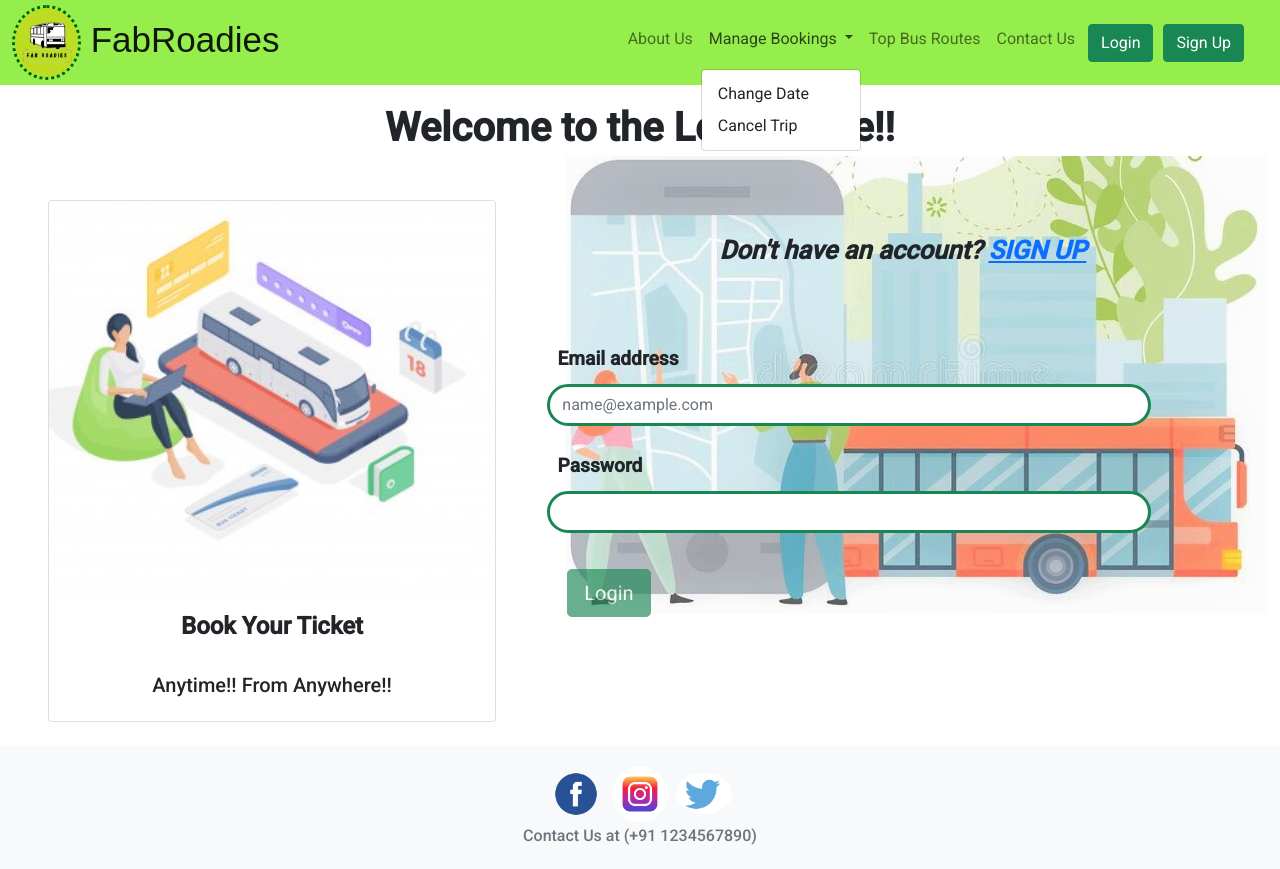
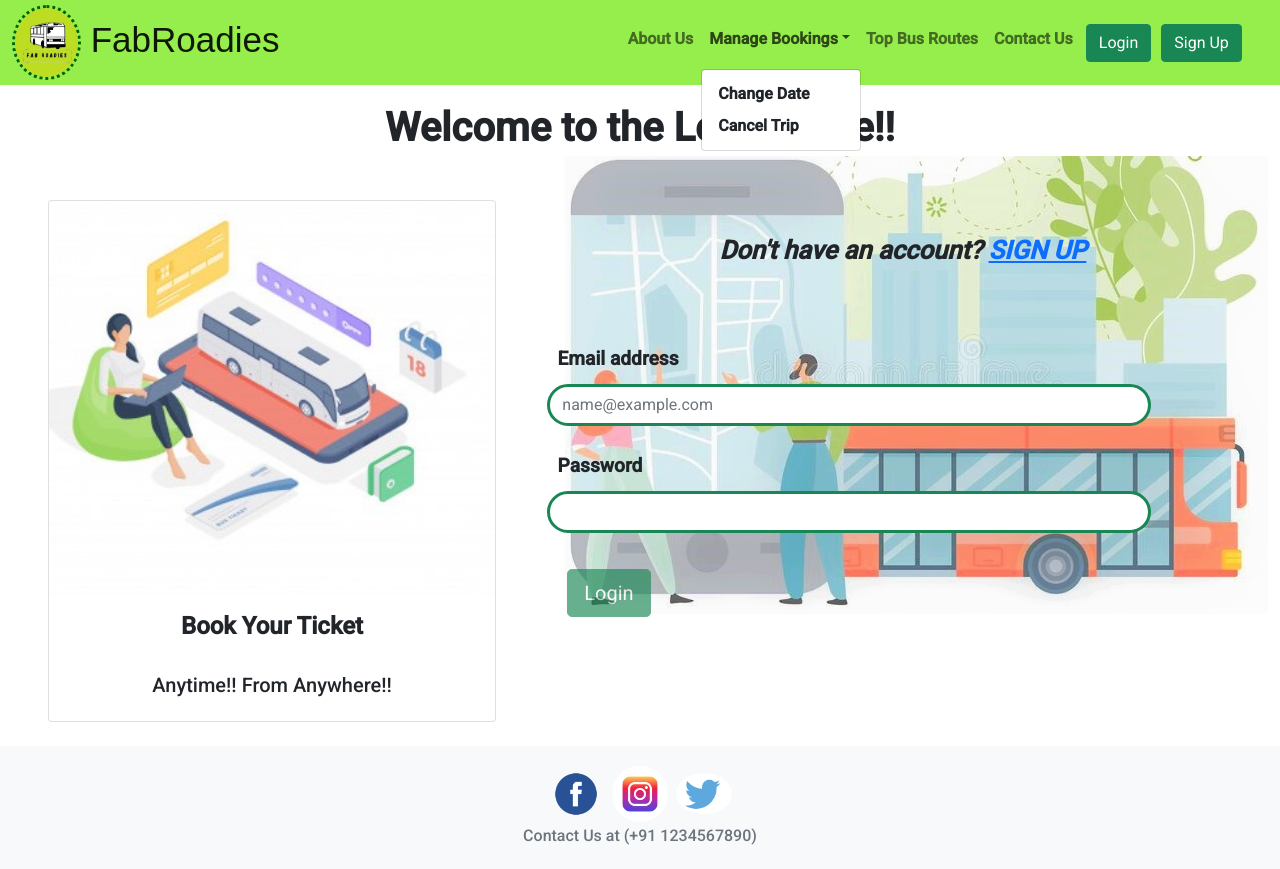
Before and after one commit to BusBookingApp123/fabRoadies-frontend, an Angular app in the folder FabRoadies/: page /login in a window 1280 px wide. Both pictures are taken after a click on the button "Manage Bookings". Built offline with nearby package versions, Linux system fonts and the light colour scheme; a web font is replaced by a local one.

Commit message:
Update login.component.html

```diff
--- a/FabRoadies/src/app/login/login.component.html
+++ b/FabRoadies/src/app/login/login.component.html
@@ -13,23 +13,23 @@
     <div class="collapse navbar-collapse" id="navbarSupportedContent">
         <ul class="navbar-nav mr-auto offset-md-4">
             <li class="nav-item active">
-                <a class="nav-link" href="#aboutUs">About Us</a>
+                <a class="nav-link" href="#aboutUs"><b>About Us</b></a>
             </li>
             <li class="nav-item dropdown">
                 <a class="nav-link dropdown-toggle" href="#" id="navbarDropdown" role="button"
                     data-bs-toggle="dropdown" aria-expanded="false">
-                    Manage Bookings
+                    <b>Manage Bookings</b>
                 </a>
                 <ul class="dropdown-menu" aria-labelledby="navbarDropdown">
-                    <li><a class="dropdown-item" href="#">Change Date</a></li>
-                    <li><a class="dropdown-item" href="#">Cancel Trip</a></li>
+                    <li><a class="dropdown-item" href="#"><b>Change Date</b></a></li>
+                    <li><a class="dropdown-item" href="#"><b>Cancel Trip</b></a></li>
                 </ul>
             </li>
             <li class="nav-item">
-                <a class="nav-link" href="#bus-routes">Top Bus Routes</a>
+                <a class="nav-link" href="#bus-routes"><b>Top Bus Routes</b></a>
             </li>
             <li class="nav-item">
-                <a class="nav-link" href="#feedback-form">Contact Us</a>
+                <a class="nav-link" href="#feedback-form"><b>Contact Us</b></a>
             </li>
             <button type="submit" class="btn btn-success" id="login-btn" routerLink='/login'>Login</button>
             <button type="submit" class="btn btn-success" id="signUp-btn" routerLink='/signup'>Sign Up</button>
```
